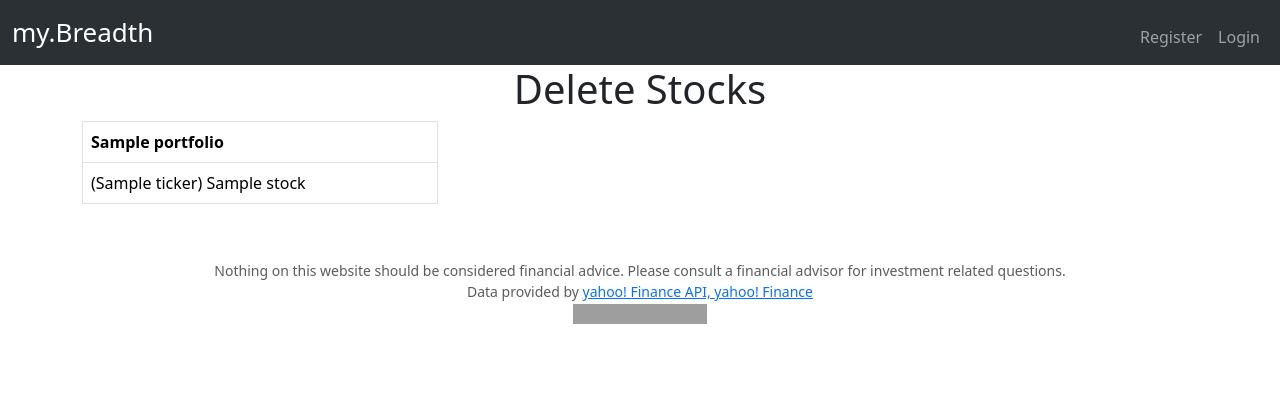
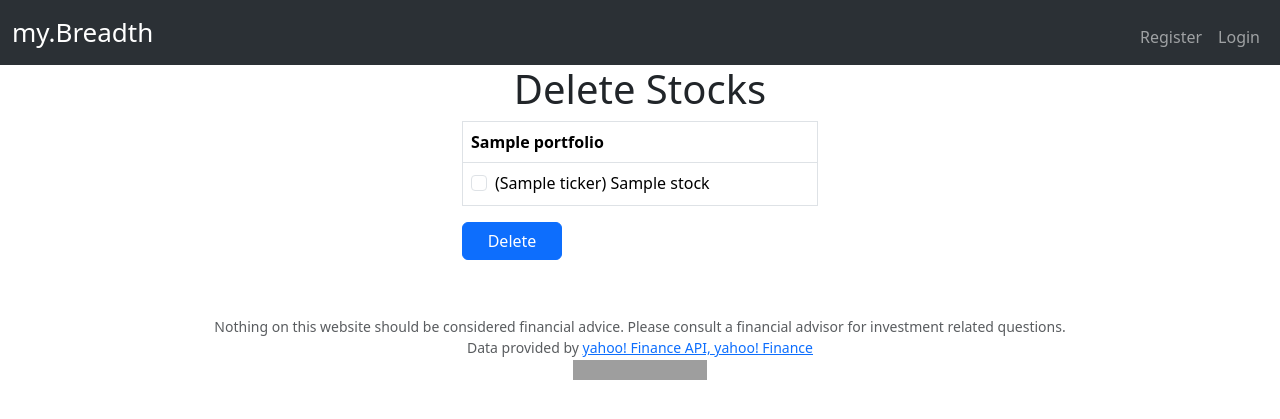
Before and after one commit to jarrodschilling/my_breadth_oop, a Python web app: template flask_app/templates/delete-stock.html in a window 1280 px wide. Shown: the top 419 px of the page. Run offline with Jinja, Linux system fonts and the light colour scheme; the template is opened without the code that fills it: most values are stand-ins (such as "Sample title", 1, 10 or a date in 2020); grey boxes are pictures that could not be loaded.

Commit message:
delete stocks done

```diff
--- a/flask_app/templates/delete-stock.html
+++ b/flask_app/templates/delete-stock.html
@@ -15,8 +15,9 @@
                 {% endfor %}
             {% endif %}
         {% endwith %}
-        <div class="row">
+        <div class="row d-flex justify-content-md-center">
             <div class="col-md-4">
+                <form action="/delete-stock" method="post">
                 <table class="table table-bordered">
                     <thead>
                         <tr>
@@ -27,12 +28,22 @@
                         {% for stock in stocks %}
                         <tr>
                             <td>
-                                ({{ stock.ticker }}) {{ stock.name }}
+                                <div class="form-check">
+                                    <input type="hidden" name="portfolio_id" value="{{portfolio.id}}">
+                                    <input class="form-check-input" type="checkbox" value= "{{ stock.ticker }}" id="symbol", name="tickers[]">
+                                    <label class="form-check-label" for="symbol">
+                                        ({{ stock.ticker }}) {{ stock.name }}
+                                    </label>
+                                </div>
+
                             </td>
                         </tr>
                         {% endfor %}
                     </tbody>
                 </table>
+                <button type="sumbit" class="btn btn-primary mb-3 button-js" style="width: 100px;">Delete</button>
+                </form>
             </div>
+        </div>
 
 {% endblock %}
```
Also changed, not shown: flask_app/controllers/portfolios.py (+31 -2 lines), flask_app/models/portfolios_stocks.py (+16 -0 lines), flask_app/models/stock.py (line endings or trailing spaces).
